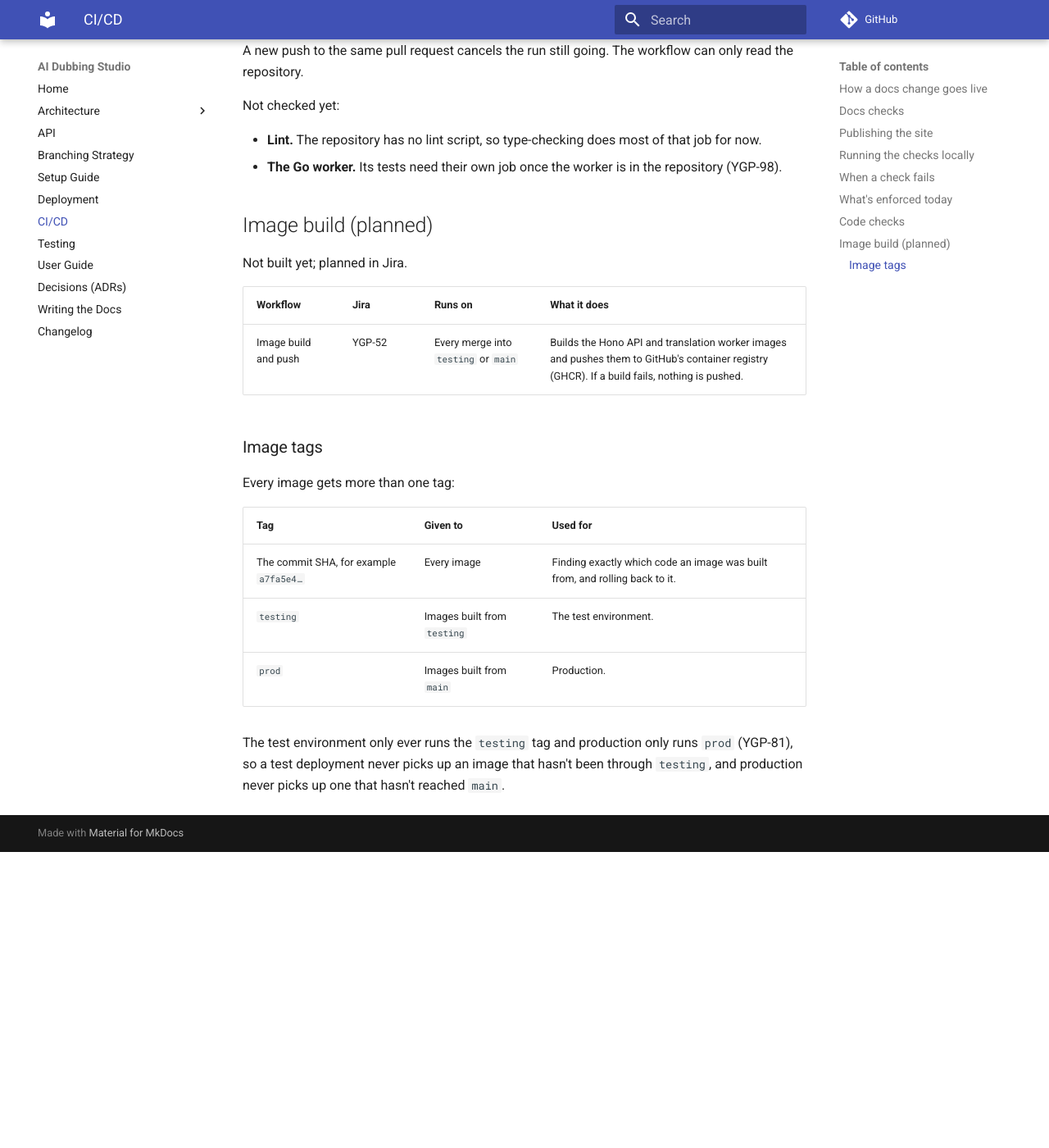
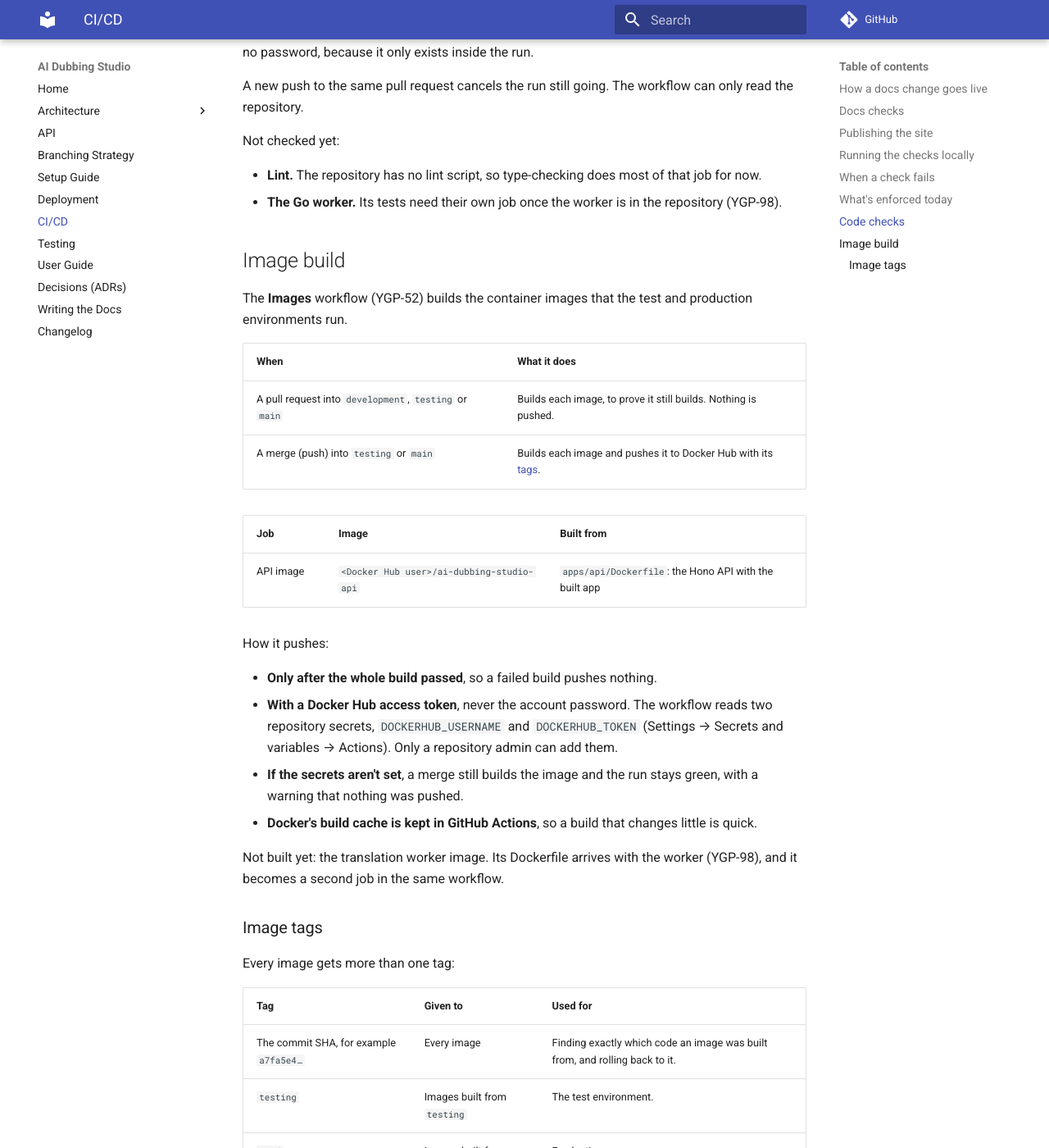
Before and after one commit to WH1TE-SHAD0W/ai-dubbing-studio, an MkDocs documentation site: the page built from docs/ci-cd.md, in a window 1280 px wide and 1400 px high, scrolled down 5524 px. Shown: the whole window at 82% size. Built offline with MkDocs 1.6.1 and Material for MkDocs 9.7.7, drawn with Linux system fonts in a browser that asks for light colours; comment, search, counter and statistics services are not loaded; before the commit the page ends 6563 px from its top, so only the background shows below that; some of the changed text lies outside the part shown.

Commit message:
ci: build the API image, push it to Docker Hub after a merge (YGP-52)
The Images workflow builds the API image on every pull request, without
pushing. After a merge into testing or main it logs in with a Docker Hub
access token and pushes it, tagged with the full commit SHA plus testing
or prod. A failed build pushes nothing; without the secrets it only builds
and warns. The CI/CD page's "Image build" section is now built.

Co-Authored-By: Claude Opus 5.5 <noreply@anthropic.com>

```diff
--- a/docs/ci-cd.md
+++ b/docs/ci-cd.md
@@ -1,19 +1,19 @@
 # CI/CD
 
-The code and the docs are checked by GitHub Actions, and the docs are
-published by it too. Three workflows do the work:
+The code and the docs are checked by GitHub Actions, which also builds the
+container images and publishes the docs. Four workflows do the work:
 
 - **CI** (`.github/workflows/ci.yml`) type-checks, tests and builds the code on
   every pull request into `development`, `testing` or `main`; see
   [Code checks](#code-checks).
+- **Images** (`.github/workflows/images.yml`) builds the container images on
+  every pull request, and pushes them to Docker Hub after a merge into
+  `testing` or `main`; see [Image build](#image-build).
 - **Docs** (`.github/workflows/docs.yml`) checks the docs on every pull request
   that changes them, and again after each merge into `main`.
 - **Deploy docs** (`.github/workflows/deploy-docs.yml`) builds the site and
   publishes it to [GitHub Pages](https://wh1te-shad0w.github.io/ai-dubbing-studio/)
   whenever the docs change on `main`.
-
-Building and pushing the container images isn't built yet; see
-[Image build (planned)](#image-build-planned).
 
 ## How a docs change goes live
 
@@ -217,13 +217,34 @@ Not checked yet:
 - **The Go worker.** Its tests need their own job once the worker is in the
   repository (YGP-98).
 
-## Image build (planned)
+## Image build
 
-Not built yet; planned in Jira.
+The **Images** workflow (YGP-52) builds the container images that the test and
+production environments run.
 
-| Workflow | Jira | Runs on | What it does |
-|---|---|---|---|
-| Image build and push | YGP-52 | Every merge into `testing` or `main` | Builds the Hono API and translation worker images and pushes them to GitHub's container registry (GHCR). If a build fails, nothing is pushed. |
+| When | What it does |
+|---|---|
+| A pull request into `development`, `testing` or `main` | Builds each image, to prove it still builds. Nothing is pushed. |
+| A merge (push) into `testing` or `main` | Builds each image and pushes it to Docker Hub with its [tags](#image-tags). |
+
+| Job | Image | Built from |
+|---|---|---|
+| API image | `<Docker Hub user>/ai-dubbing-studio-api` | `apps/api/Dockerfile`: the Hono API with the built app |
+
+How it pushes:
+
+- **Only after the whole build passed**, so a failed build pushes nothing.
+- **With a Docker Hub access token**, never the account password. The workflow
+  reads two repository secrets, `DOCKERHUB_USERNAME` and `DOCKERHUB_TOKEN`
+  (Settings → Secrets and variables → Actions). Only a repository admin can add
+  them.
+- **If the secrets aren't set**, a merge still builds the image and the run
+  stays green, with a warning that nothing was pushed.
+- **Docker's build cache is kept in GitHub Actions**, so a build that changes
+  little is quick.
+
+Not built yet: the translation worker image. Its Dockerfile arrives with the
+worker (YGP-98), and it becomes a second job in the same workflow.
 
 ### Image tags
 
```
Also changed, not shown: docs/changelog.md (+3 -0 lines), 1 other file.
